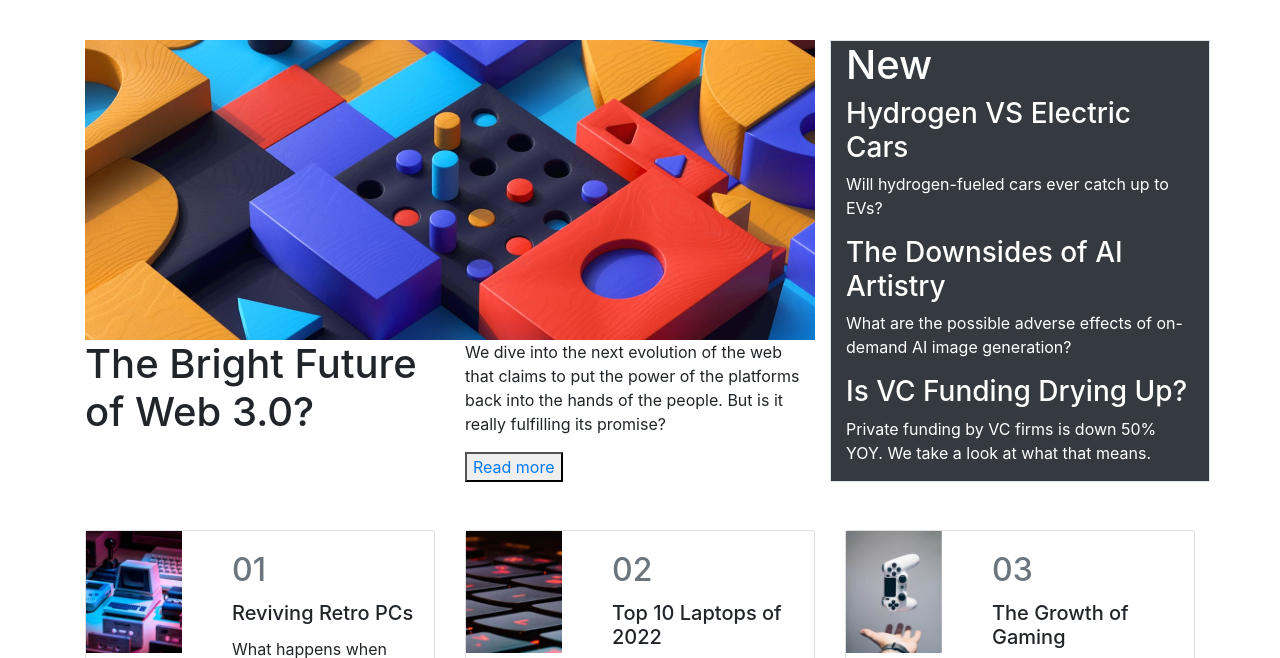
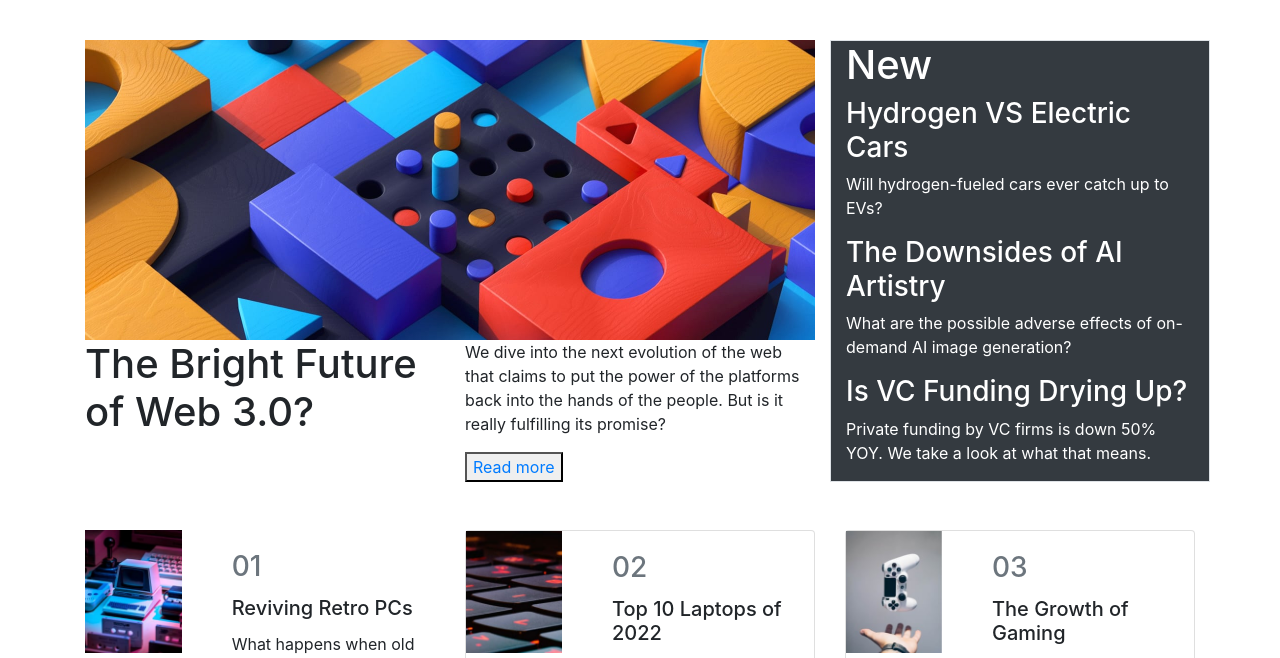
Before and after one commit to namaganda-esther/News-Homepage, a plain HTML site: page index.html in a window 1280 px wide. Shown: the part 112-770 px from the top of the page. Drawn offline with nearby package versions, Linux system fonts and the light colour scheme.

Commit message:
Add files via upload

```diff
--- a/index.html
+++ b/index.html
@@ -66,14 +66,14 @@
 
         <div class="row my-5">
           <div class="col-sm">
-            <div class="card mb-3">
+            <div class="card mb-3 border border-0">
                 <div class="row g-0">
                   <div class="col-md-4">
                     <img src="./assets/images/image-retro-pcs.jpg" class="img-fluid rounded-start" alt="...">
                   </div>
                   <div class="col-md-8">
                     <div class="card-body">
-                      <h2 class="card-title text-muted">01</h2>
+                      <h3 class="card-title text-muted">01</h3>
                       <h5 class="card-title">Reviving Retro PCs</h5>
                       <p class="card-text">What happens when old PCs are given modern upgrades?</p>
                     </div>
@@ -89,7 +89,7 @@
                   </div>
                   <div class="col-md-8">
                     <div class="card-body">
-                      <h2 class="card-title text-muted">02</h2>
+                      <h3 class="card-title text-muted">02</h3>
                       <h5 class="card-title">Top 10 Laptops of 2022</h5>
                       <p class="card-text">Our best picks for various needs and budgets.</p>
                     </div>
@@ -98,14 +98,14 @@
               </div>
           </div>
           <div class="col-sm">
-            <div class="card mb-3">
+            <div class="card mb-3 ">
                 <div class="row g-0">
                   <div class="col-md-4">
                     <img src="./assets/images/image-gaming-growth.jpg" class="img-fluid rounded-start" alt="...">
                   </div>
                   <div class="col-md-8">
                     <div class="card-body">
-                        <h2 class="card-title text-muted">03</h2>
+                        <h3 class="card-title text-muted">03</h3>
                         <h5 class="card-title">The Growth of Gaming</h5>
                         <p class="card-text">How the pandemic has sparked fresh opportunities.</p>
                     </div>
```
